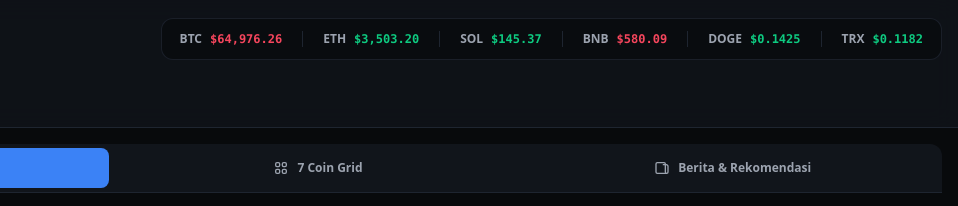
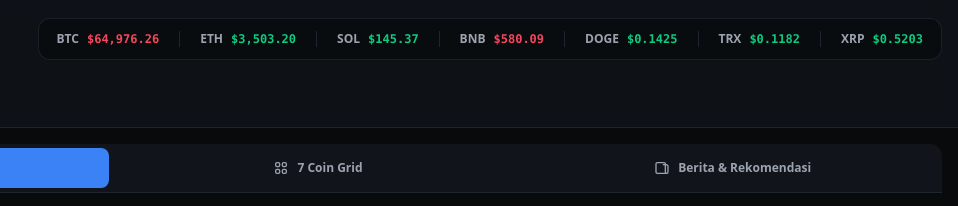
Before and after one commit to ikoo09/Interactive-Stock-Dashboard, a plain HTML site: page index.html in a window 1280 px wide. Shown: the top 206 px of the page, 322-1280 px from the left. Drawn offline with nearby package versions, Linux system fonts and the light colour scheme; some packages are replaced by stand-ins of ours; no server answers; a script that the page names is missing.

Commit message:
Add files via upload

```diff
--- a/index.html
+++ b/index.html
@@ -48,6 +48,7 @@
             }
         }
     </script>
+
     <style>
         ::-webkit-scrollbar { width: 6px; height: 6px; }
         ::-webkit-scrollbar-track { background: #080A0C; }
@@ -122,6 +123,12 @@
                 <div class="flex items-center gap-2 px-3 py-1.5 rounded-lg transition-colors duration-300" id="ticker-container-TRX">
                     <span class="font-semibold text-gray-400">TRX</span>
                     <span id="ticker-TRX" class="font-mono text-gray-300 font-bold">Memuat...</span>
+                </div>
+                <!-- Menambahkan Ticker XRP -->
+                <div class="w-px h-4 bg-darkBorder"></div>
+                <div class="flex items-center gap-2 px-3 py-1.5 rounded-lg transition-colors duration-300" id="ticker-container-XRP">
+                    <span class="font-semibold text-gray-400">XRP</span>
+                    <span id="ticker-XRP" class="font-mono text-gray-300 font-bold">Memuat...</span>
                 </div>
             </div>
 
```
